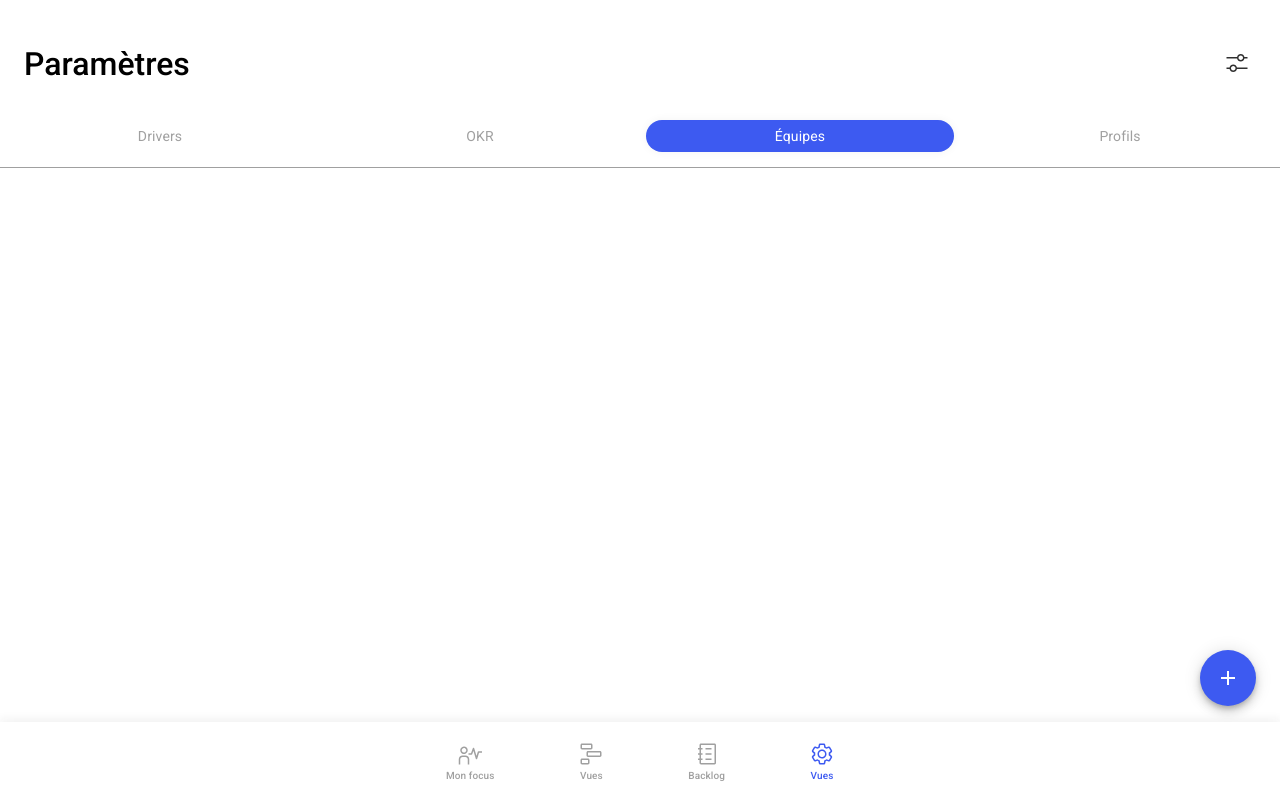
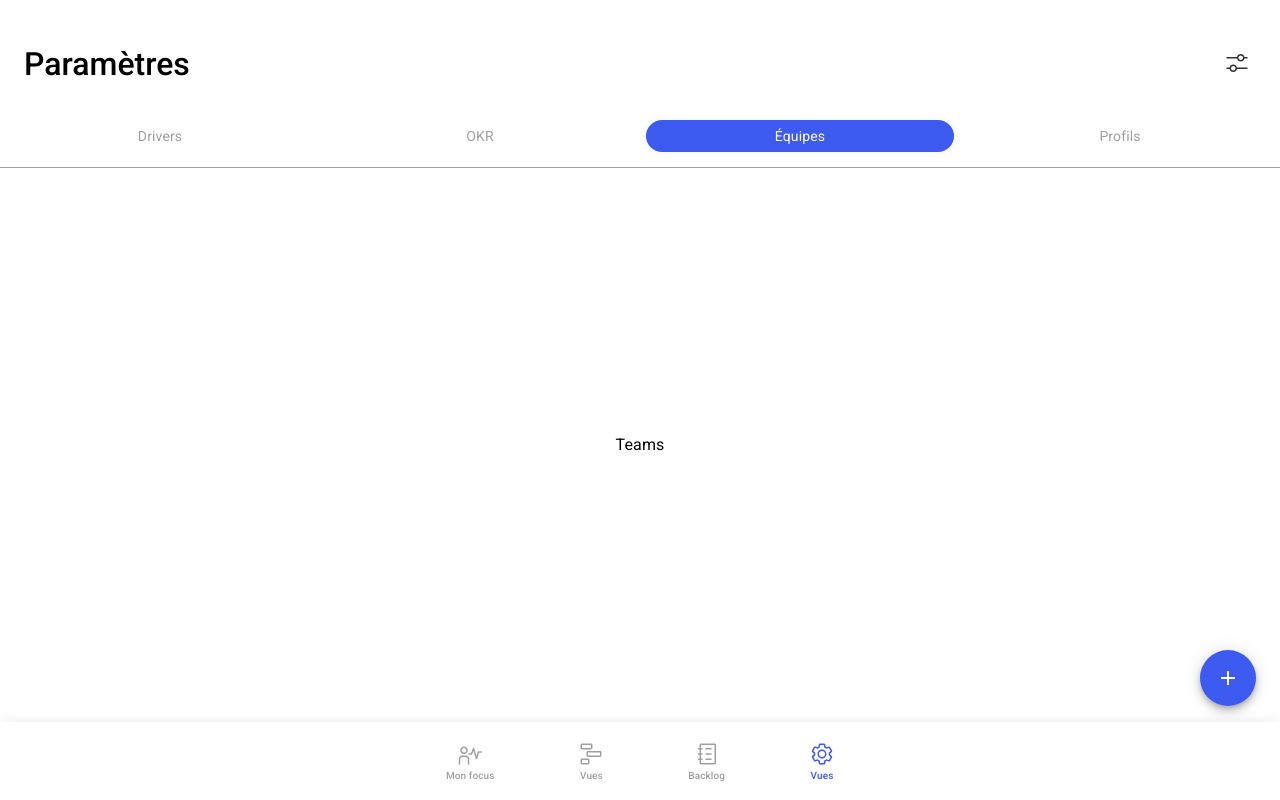
Before and after one commit to tiavina-mika/product-hero-draft, a React (Create React App) app: page / in a window 1280 px wide. Built offline with nearby package versions, Linux system fonts and the light colour scheme.

Commit message:
rename vars

```diff
--- a/src/containers/settings/SettingsLayout.tsx
+++ b/src/containers/settings/SettingsLayout.tsx
@@ -4,7 +4,7 @@
 import { jsx, Theme } from "@emotion/react";
 import { Box, IconButton, Typography } from "@mui/material";
 import { ReactNode, useState } from "react";
-import Setting from "./navigations/Setting";
+import SettingLayout from "./navigations/SettingLayout";
 
 const classes = {
   top: {
@@ -107,7 +107,7 @@ const SettingsLayout = () => {
       {/* ------ center ------ */}
       <div className="flexColumn flex1 stretchSelf">
         {/* ------ tabs ------ */}
-        {tab === TABS.SETTING && <Setting />}
+        {tab === TABS.SETTING && <SettingLayout />}
       </div>
 
       {/* ------ bottom ------ */}
--- a/src/containers/settings/navigations/Setting.tsx
+++ b/src/containers/settings/navigations/SettingLayout.tsx
@@ -4,7 +4,7 @@
 import { jsx, Theme } from "@emotion/react";
 import { Box, Typography } from "@mui/material";
 import { useState } from "react";
-import AddIcon from "../AddIcon";
+import Teams from "../../team/Teams";
 
 const PADDING_Y = 9;
 const classes = {
@@ -35,7 +35,7 @@ const classes = {
     color: "#000"
   }
 };
-type TabType = "drivers" | "okr" | "teams" | "profils";
+type TabType = "drivers" | "okr" | "teams" | "profiles";
 
 interface IOption {
   label: any;
@@ -57,7 +57,7 @@ const options: IOption[] = [
   },
   {
     label: "Profils",
-    value: "profils"
+    value: "profiles"
   }
 ];
 
@@ -65,10 +65,10 @@ enum TABS {
   DRIVERS = "drivers",
   OKR = "okr",
   TEAMS = "teams",
-  PROFILS = "profils"
+  PROFILES = "profiles"
 }
 
-const Setting = () => {
+const SettingLayout = () => {
   const [tab, setTab] = useState<TabType>(TABS.TEAMS);
 
   const onTabChange = (value: TabType) => {
@@ -98,12 +98,12 @@ const Setting = () => {
             </Typography>
           </button>
         ))}
-        <div>
-          <AddIcon onClick={() => {}} />
-        </div>
+      </div>
+      <div className="flexCenter flex1 stretchSelf">
+        {tab === TABS.TEAMS && <Teams />}
       </div>
     </Box>
   );
 };
 
-export default Setting;
+export default SettingLayout;
--- /dev/null
+++ b/src/containers/team/Teams.tsx
@@ -0,0 +1,13 @@
+import { Typography } from "@mui/material";
+import AddIcon from "../settings/AddIcon";
+
+const Teams = () => {
+  return (
+    <>
+      <Typography>Teams</Typography>
+      <AddIcon onClick={() => {}} />
+    </>
+  );
+};
+
+export default Teams;
```
